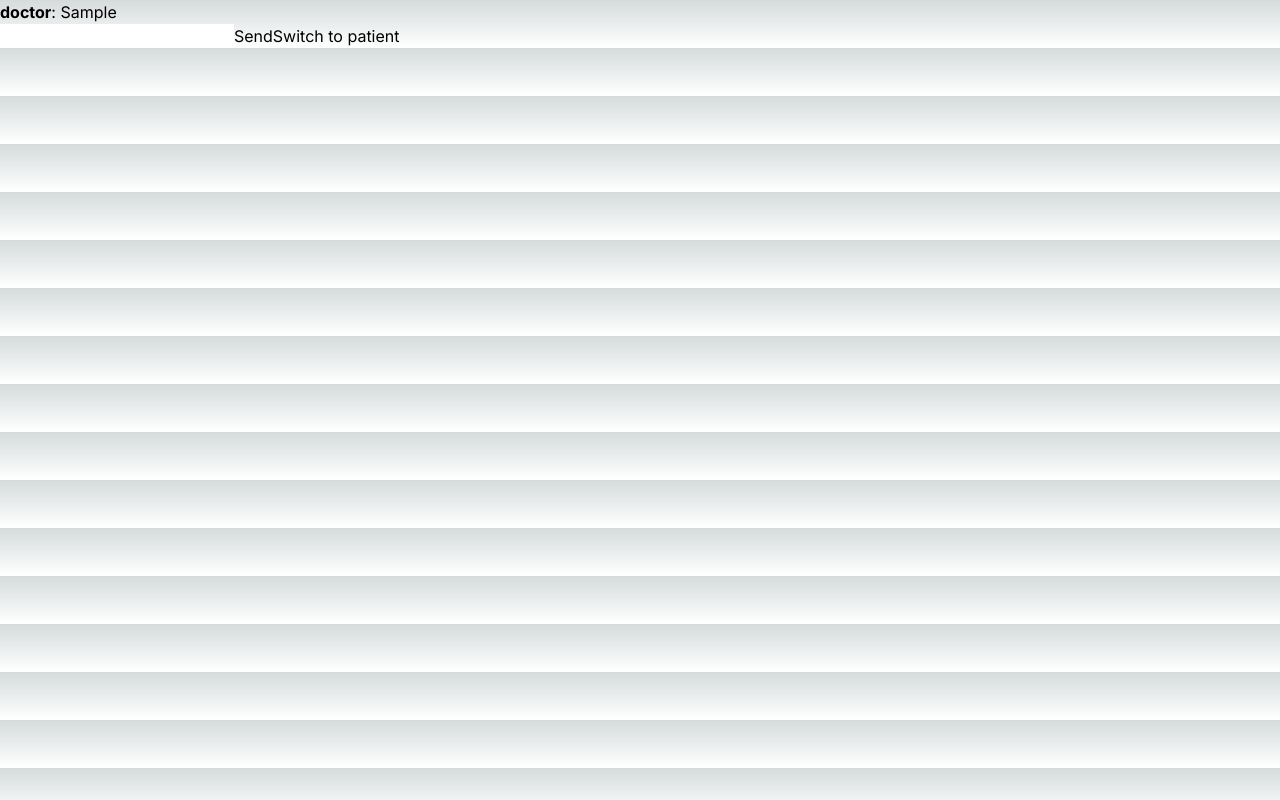
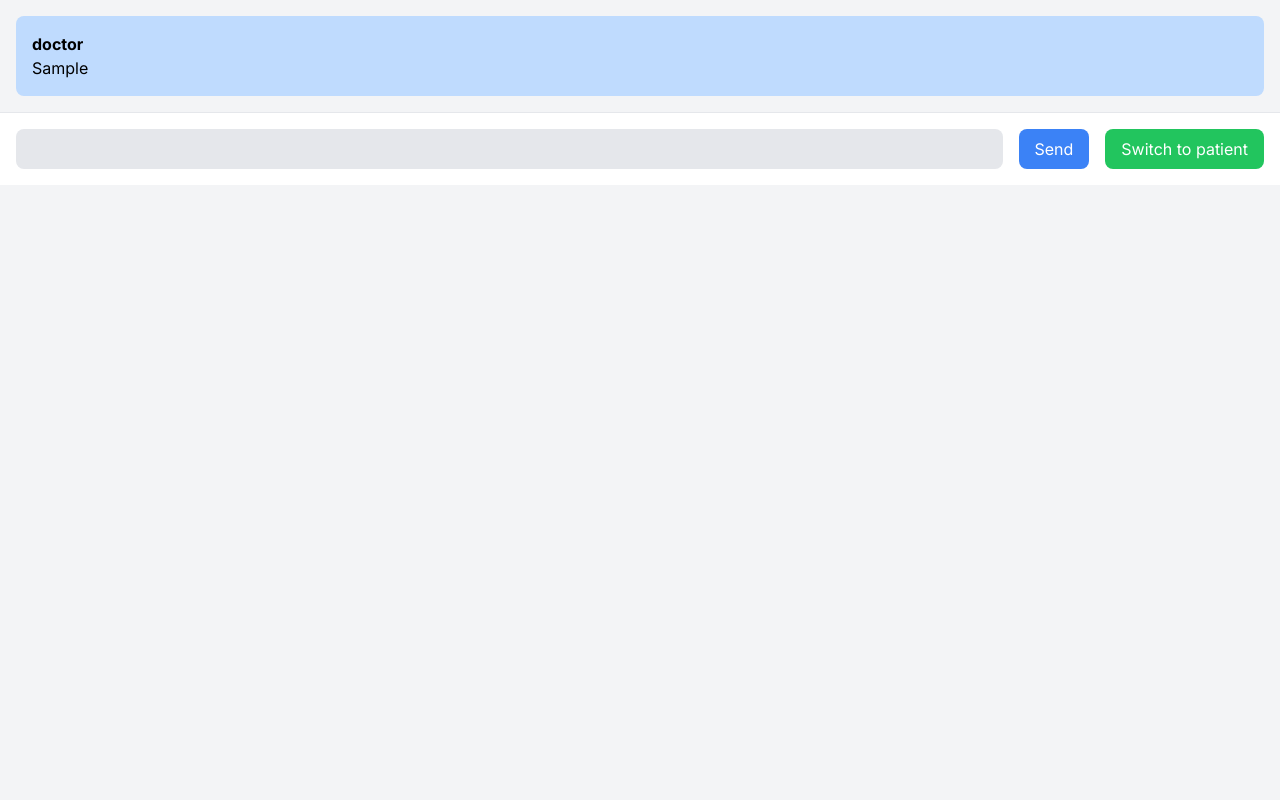
Before and after one commit to tapasrastogi2411/MediChat, a Next.js app in the folder chat-app/: page / in a window 1280 px wide. Both pictures are taken after typing "Sample" into the empty fields and a click on the button "Send". Built offline with nearby package versions, Linux system fonts and the light colour scheme.

Commit message:
style: Made UI a lot better and easier on the eyes

```diff
--- a/chat-app/app/components/Chat.js
+++ b/chat-app/app/components/Chat.js
@@ -1,13 +1,13 @@
 // components/Chat.js
 'use client'
-// components/Chat.js
-import { useState } from 'react';
+import { useState, useEffect, useRef } from 'react';
 import Message from './Message';
 
 function Chat() {
   const [messages, setMessages] = useState([]);
   const [newMessage, setNewMessage] = useState('');
   const [sender, setSender] = useState('doctor'); // New state for sender
+  const messagesEndRef = useRef(null); // New ref for the last message
 
   const handleSend = () => {
     const message = {
@@ -24,18 +24,39 @@ function Chat() {
     setSender(sender === 'doctor' ? 'patient' : 'doctor');
   };
 
+  useEffect(() => {
+    if (messagesEndRef.current) {
+      messagesEndRef.current.scrollIntoView({ behavior: 'smooth' });
+    }
+  }, [messages]);
+
   return (
-    <div>
+    <div className="flex flex-col h-screen bg-gray-100">
+      <div className="overflow-auto">
         {messages.map(message => (
           <Message key={message.id} message={message} />
         ))}
+        <div ref={messagesEndRef} /> {/* New div for the ref */}
+      </div>
+      <div className="flex items-center p-4 bg-white border-t border-gray-200">
         <input
-        className="text-black"
+          className="flex-1 px-4 py-2 text-gray-700 bg-gray-200 rounded-lg focus:outline-none"
           value={newMessage}
           onChange={e => setNewMessage(e.target.value)}
         />
-      <button onClick={handleSend}>Send</button>
-      <button onClick={toggleSender}>Switch to {sender === 'doctor' ? 'patient' : 'doctor'}</button> {/* New button to switch sender */}
+        <button
+          className="ml-4 px-4 py-2 text-white bg-blue-500 rounded-lg focus:outline-none"
+          onClick={handleSend}
+        >
+          Send
+        </button>
+        <button
+          className="ml-4 px-4 py-2 text-white bg-green-500 rounded-lg focus:outline-none"
+          onClick={toggleSender}
+        >
+          Switch to {sender === 'doctor' ? 'patient' : 'doctor'}
+        </button>
+      </div>
     </div>
   );
 }
--- a/chat-app/app/components/Message.js
+++ b/chat-app/app/components/Message.js
@@ -1,7 +1,9 @@
+// components/Message.js
 function Message({ message }) {
     return (
-      <div>
-        <strong>{message.sender}</strong>: {message.text}
+      <div className={`m-4 p-4 rounded-lg text-black ${message.sender === 'doctor' ? 'bg-blue-200' : 'bg-green-200'}`}>
+        <p className="font-bold">{message.sender}</p>
+        <p>{message.text}</p>
       </div>
     );
   }
```
Lines whose indentation alone changed are shown as unchanged.
